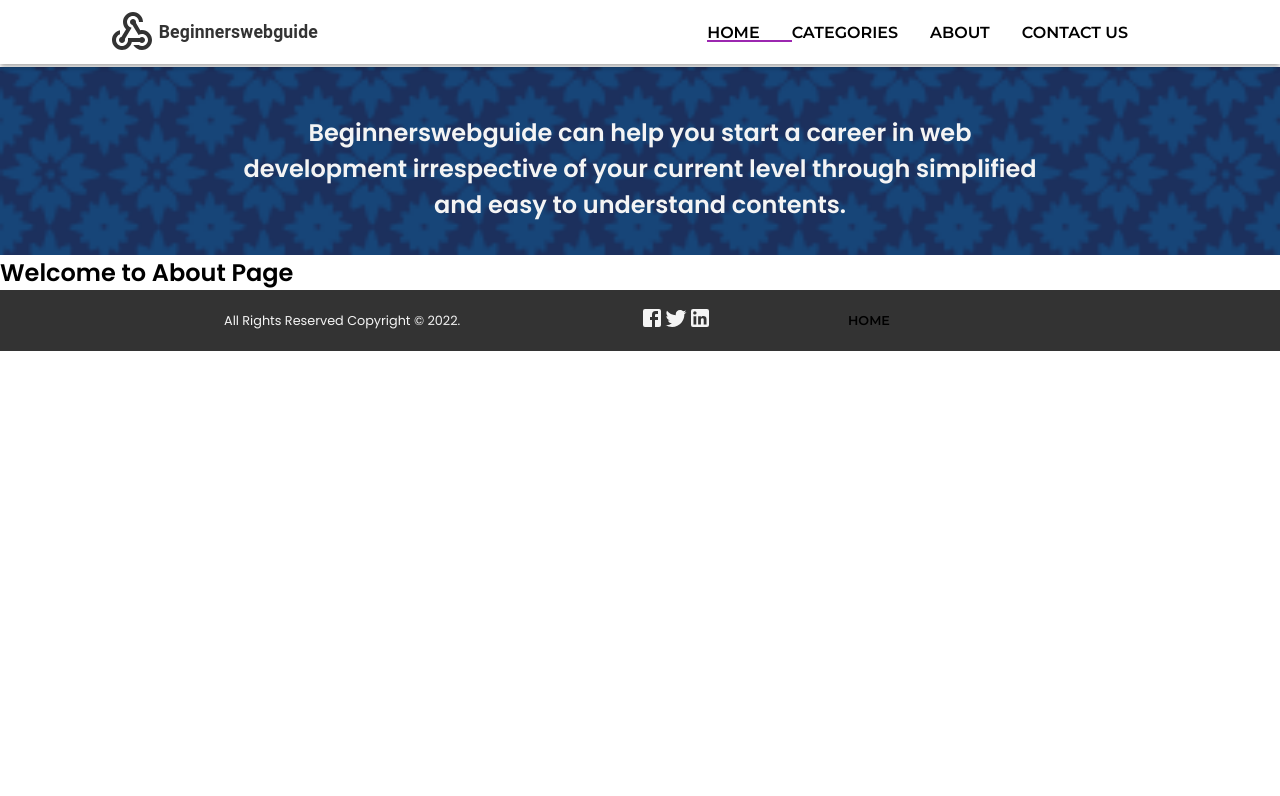
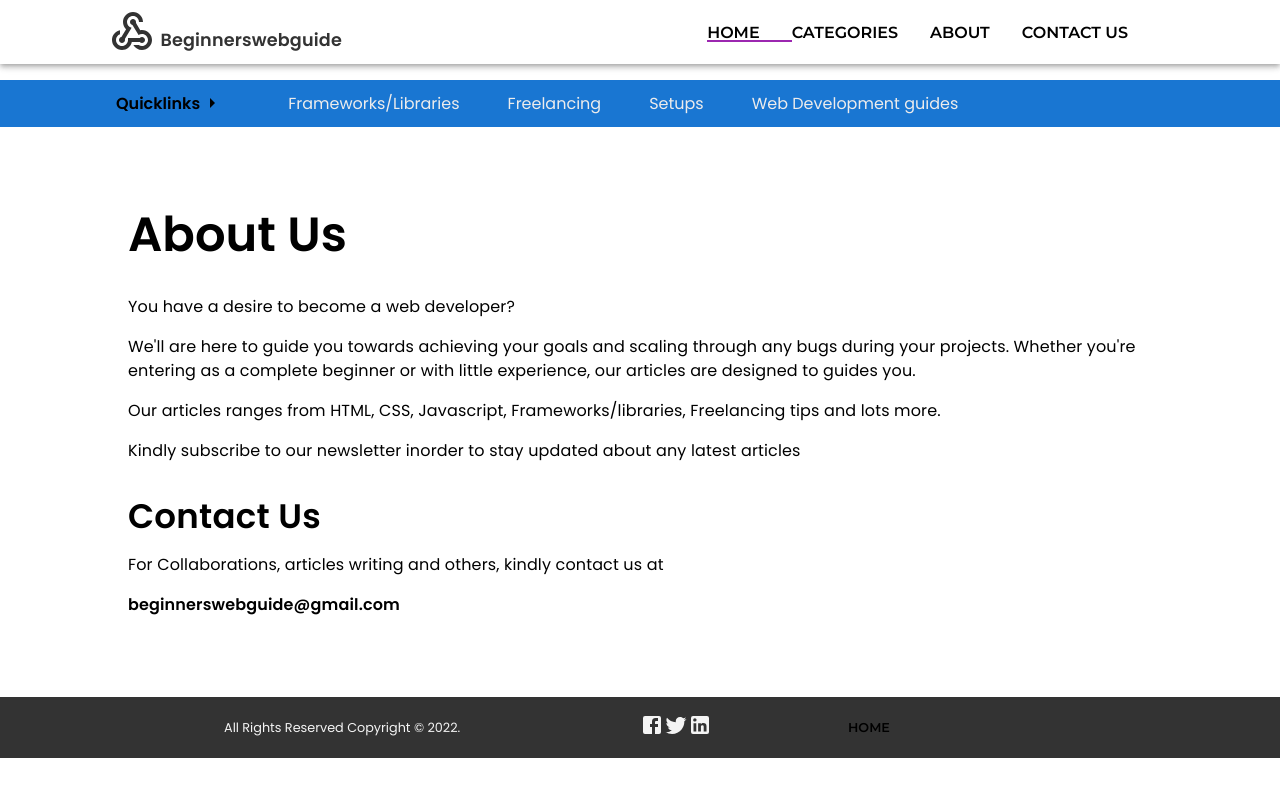
Before and after one commit to JoshuaOyewole/Beginnerswebguide-Blog-FE, a Next.js app: page /about in a window 1280 px wide. Shown: the top 796 px of the page. Built offline with nearby package versions, Linux system fonts and the light colour scheme.

Commit message:
Header added and slideshow styles edited

```diff
--- /dev/null
+++ b/components/Header.js
@@ -0,0 +1,45 @@
+import React from 'react'
+import ArrowRightIcon from '@mui/icons-material/ArrowRight';
+import {Box, Grid, Link as MUILink, useMediaQuery, useTheme} from '@mui/material'
+import Link from 'next/link'
+
+
+export default function Header2() {
+    const theme = useTheme();
+  const isMobile = useMediaQuery(theme.breakpoints.down("md"));
+
+const customHeaderJContent = isMobile ? 'center' : 'space-between'
+const customPr = isMobile ? '0rem' : '4rem;'
+
+  return (
+    <Box component='header' display='flex' id='#category' sx={{backgroundColor:'#1976D2'}} px={{lg:'6rem'}} fontFamily='Poppins' mt={{xs:'1rem'}} py={{xs:'.7rem'}}>
+    <Grid item xs={6} lg={5} component='ul' display='flex' justifyContent={customHeaderJContent} sx={{flexWrap:'wrap'}} alignItems='center'
+    >
+    <Box component='li' display='flex' sx={{pr:`${customPr}`, fontFamily:'Poppins', fontWeight: '600'}}>
+        Quicklinks <ArrowRightIcon />
+    </Box>
+      <Box component='li' sx={{pr:6, fontFamily:'Poppins'}}>
+        <Link href="/categories/jslibraries-frameworks" passHref>
+            <MUILink color='#edecec' underline='hover' >Frameworks/Libraries</MUILink>
+        </Link>
+      </Box>
+            <Box component='li' sx={{pr:6, fontFamily:'Poppins'}}>
+                <Link href="/categories/freelancing" passHref>
+                     <MUILink color='#edecec' underline='hover'
+                     >Freelancing</MUILink>
+                </Link>
+            </Box>
+            <Box component='li' sx={{pr:6, fontFamily:'Poppins'}}>
+                <Link href="/categories/setups" passHref>
+                     <MUILink  color='#edecec' underline='hover'>Setups</MUILink>
+                </Link>
+            </Box>
+            <Box component='li' sx={{fontFamily:'Poppins'}}>
+                <Link href="/categories/webdevguides" passHref>
+                     <MUILink color='#edecec' underline='hover' >Web Development guides</MUILink>
+                </Link>
+            </Box>
+        </Grid>
+</Box>
+  )
+}
--- a/pages/about.js
+++ b/pages/about.js
@@ -1,9 +1,9 @@
 import React from 'react'
 import Head from 'next/dist/shared/lib/head'
 import Navbar from '../components/Navbar2'
-import SlideShow from '../components/SlideShow'
-import { useMediaQuery, useTheme } from '@mui/material'
+import { Typography, Box,useMediaQuery, useTheme } from '@mui/material'
 import Footer from '../components/Footer'
+import Header from '../components/Header'
 
 export default function About(){
     const theme = useTheme();
@@ -12,13 +12,41 @@ export default function About(){
     return (
         <>
             <Head>
-                <title>About orisfina </title>
-                <meta name='keyword' content='about orisfina Bootcamp' />
+                <title>Beginnerswebguide | About Us </title>
+                <meta name='keyword' content='About beginnerswebguide, beginners web tips, web development guide for beginners' />
 
             </Head>
-    <Navbar isMobile={isMobile} />
-        <SlideShow />
-           <h2>Welcome to About Page</h2>
+        <Navbar isMobile={isMobile} />
+        <Header />
+        <Box component='section' px={{xs:2, sm: 3, lg:'8rem', xl:'16rem'}} my={10}>
+            <Typography variant='h3' textAlign='left' component='h2'  fontWeight={600}>
+              About Us
+            </Typography>
+            <Typography component='p' pt='2rem' >
+                You have a desire to become a web developer?
+            </Typography>
+            <Typography component='p'>
+             We'll are here to guide you towards achieving your goals and scaling through any bugs during your projects. Whether you're entering as a complete beginner or with little experience, our articles are designed to guides you.
+            </Typography>
+            <Typography component='p'>
+                Our articles ranges from HTML, CSS, Javascript, Frameworks/libraries, Freelancing tips and lots more.
+            </Typography>
+            <Typography component='p'>
+                Kindly subscribe to our newsletter inorder to stay updated about any latest articles
+            </Typography>
+
+
+            <Typography variant='h4' textAlign='left' component='h2' mt='2rem' fontWeight={600}>
+              Contact Us
+            </Typography>
+            <Typography component='p' >
+                For Collaborations, articles writing and others, kindly contact us at
+            </Typography>
+            <Typography component='p'  fontWeight='600'>
+                beginnerswebguide@gmail.com
+            </Typography>
+
+        </Box>
         <Footer />
         </>
     )
--- a/pages/categories/freelancing.js
+++ b/pages/categories/freelancing.js
@@ -1,10 +1,9 @@
 import React from 'react'
 import Head from 'next/dist/shared/lib/head'
 import Navbar from '../../components/Navbar2'
-import SlideShow from '../../components/SlideShow'
 import { useMediaQuery, useTheme } from '@mui/material'
 import Footer from '../../components/Footer'
-
+import Header from '../../components/Header'
 
 export default function Freelancing(){
     const theme = useTheme();
@@ -19,7 +18,7 @@ export default function Freelancing(){
             </Head>
         </>
             <Navbar isMobile={isMobile} />
-            <SlideShow />
+            <Header />
            <h2>Freelancing Page</h2>
            <Footer />
             </>
--- a/pages/categories/jslibraries-frameworks.js
+++ b/pages/categories/jslibraries-frameworks.js
@@ -1,9 +1,9 @@
 import React from 'react'
 import Head from 'next/dist/shared/lib/head'
 import Navbar from '../../components/Navbar2'
-import SlideShow from '../../components/SlideShow'
 import { useMediaQuery, useTheme } from '@mui/material'
 import Footer from '../../components/Footer'
+import Header from '../../components/Header'
 
 export default function JslibrariesFrameworks(){
     const theme = useTheme();
@@ -16,7 +16,7 @@ export default function JslibrariesFrameworks(){
                 <meta name='keyword' content='about orisfina Bootcamp' />
             </Head>
         <Navbar isMobile={isMobile} />
-        <SlideShow />
+        <Header />
            <h2>Javascript Libraries/Framworks Category</h2>
            <Footer />
         </div>
--- a/pages/categories/setups.js
+++ b/pages/categories/setups.js
@@ -1,9 +1,9 @@
 import React from 'react'
 import Head from 'next/dist/shared/lib/head'
 import Navbar from '../../components/Navbar2'
-import SlideShow from '../../components/SlideShow'
 import { useMediaQuery, useTheme } from '@mui/material'
 import Footer from '../../components/Footer'
+import Header from '../../components/Header'
 
 export default function Setups(){
     const theme = useTheme();
@@ -16,7 +16,7 @@ export default function Setups(){
                 <meta name='keyword' content='about orisfina Bootcamp' />
             </Head>
         <Navbar isMobile={isMobile} />
-        <SlideShow />
+        <Header />
            <h2>Setups  Category</h2>
            <Footer />
         </div>
--- a/pages/categories/webdevguides.js
+++ b/pages/categories/webdevguides.js
@@ -1,9 +1,9 @@
 import React from 'react'
 import Head from 'next/dist/shared/lib/head'
 import Navbar from '../../components/Navbar2'
-import SlideShow from '../../components/SlideShow'
 import { useMediaQuery, useTheme } from '@mui/material'
 import Footer from '../../components/Footer'
+import Header from '../../components/Header'
 
 export default function WebdevGuides(){
     const theme = useTheme();
@@ -17,7 +17,7 @@ export default function WebdevGuides(){
 
             </Head>
         <Navbar isMobile={isMobile} />
-        <SlideShow />
+        <Header />
            <h2>Web Dev Guides Category Category</h2>
            <Footer />
         </div>
--- a/styles/Slideshow.module.css
+++ b/styles/Slideshow.module.css
@@ -17,8 +17,7 @@
     font-size: 3rem;
 }
 .description{
-    font-family: 'Poppins', sans-serif !important;
-    font-size: 1.5rem ;
+    font-size: 1.5rem !important;
     line-height: 1.5;
     padding-top: 1rem;
     text-align: center;
@@ -34,12 +33,12 @@
         margin-top: 1rem;
     }
     .description{
-        font-size: 1.3rem;
+        font-size: 1.3rem !important;
     }
 }
 @media (max-width:375px) {
     .description{
-        font-size: 1.1rem;
+        font-size: 1.1rem !important;
         padding-top: 0;
     }
 }
--- a/styles/globals.css
+++ b/styles/globals.css
@@ -7,6 +7,8 @@ body{
   font-family: 'Poppins', sans-serif !important;
 }
 p{
+  font-family: 'Poppins', sans-serif !important;
+  padding-top: 1rem;
   line-height: 2.5rem;
 }
 ul{
@@ -66,4 +68,7 @@ h1,h2,h3,h4,h5{
   h5{
     font-size: 1.5rem !important;
   }
+  h2{
+    font-size: 2.5rem !important;
+  }
 }
```
Also changed, not shown: pages/[slug].js (+3 -45 lines), pages/categories/index.js (+7 -5 lines), pages/contact.js (+8 -4 lines).
